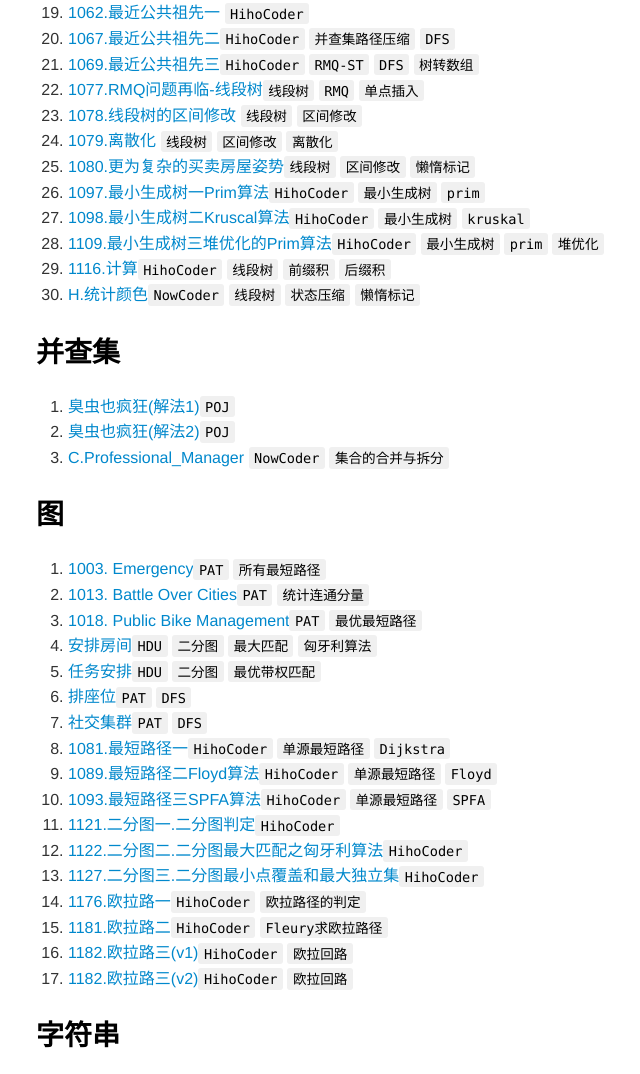
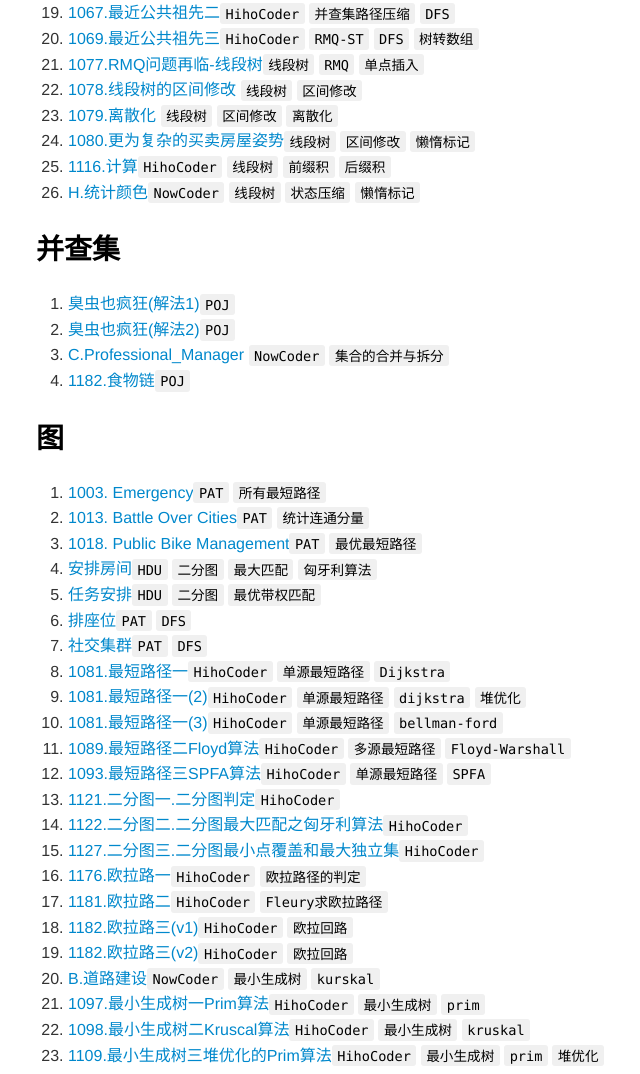
Before and after one commit to faxinwang/faxinwang.github.io, a plain HTML site: page links/algorithms/dataStructure.html in a window 1280 px wide. Shown: the part 1438-2512 px from the top of the page, without its empty margins (147-787 px from the left). Drawn offline with nearby package versions, Linux system fonts and the light colour scheme.

Commit message:
add problems

```diff
--- a/links/algorithms/dataStructure.html
+++ b/links/algorithms/dataStructure.html
@@ -311,9 +311,6 @@ code.language-yaml {
 <p><a href="https://github.com/faxinwang/OJ_NowCoder/blob/master/%E5%89%91%E6%8C%87offer%E7%BC%96%E7%A8%8B%E9%A2%98/23.%E5%88%A4%E6%96%AD%E4%B8%80%E4%B8%AA%E5%BA%8F%E5%88%97%E6%98%AF%E5%90%A6%E6%98%AF%E6%9F%90%E4%B8%AABST%E7%9A%84%E5%90%8E%E7%BB%AD%E9%81%8D%E5%8E%86%E5%BA%8F%E5%88%97.cpp">判断一个序列是否是某个BST的后续遍历序列</a><code>NowCoder</code></p>
 </li>
 <li>
-<p><a href="https://github.com/faxinwang/OJ_NowCoder/blob/master/%E7%AB%9E%E8%B5%9B/2018%E5%B9%B4%E5%85%A8%E5%9B%BD%E5%A4%9A%E6%A0%A1%E7%AE%97%E6%B3%95%E5%AF%92%E5%81%87%E8%AE%AD%E7%BB%83%E8%90%A5%E7%BB%83%E4%B9%A0%E8%B5%9B/%E7%AC%AC%E5%9B%9B%E5%9C%BA/B.%E9%81%93%E8%B7%AF%E5%BB%BA%E8%AE%BE.cpp">道路建设</a><code>NowCoder</code> <code>最小生成树</code> <code>kurskal</code></p>
-</li>
-<li>
 <p><a href="https://github.com/faxinwang/2017_summer_train/blob/master/17.%E6%A0%91%E5%BD%A2%E6%95%B0%E7%BB%84-%E6%A0%91%E7%9A%84%E7%BB%9F%E8%AE%A1.cpp">树的统计</a><code>POJ</code> <code>树形数组</code></p>
 </li>
 <li>
@@ -365,15 +362,6 @@ code.language-yaml {
 <p><a href="https://github.com/faxinwang/HihoCoder/blob/master/dataStructure/1080.%E6%9B%B4%E4%B8%BA%E5%A4%8D%E6%9D%82%E7%9A%84%E4%B9%B0%E5%8D%96%E6%88%BF%E5%B1%8B%E5%A7%BF%E5%8A%BF.cpp">1080.更为复杂的买卖房屋姿势</a><code>线段树</code> <code>区间修改</code> <code>懒惰标记</code></p>
 </li>
 <li>
-<p><a href="https://github.com/faxinwang/HihoCoder/blob/master/dataStructure/1097.%E6%9C%80%E5%B0%8F%E7%94%9F%E6%88%90%E6%A0%91%E4%B8%80Prim%E7%AE%97%E6%B3%95.cpp">1097.最小生成树一Prim算法</a><code>HihoCoder</code> <code>最小生成树</code> <code>prim</code></p>
-</li>
-<li>
-<p><a href="https://github.com/faxinwang/HihoCoder/blob/master/dataStructure/1098.%E6%9C%80%E5%B0%8F%E7%94%9F%E6%88%90%E6%A0%91%E4%BA%8CKruscal%E7%AE%97%E6%B3%95.cpp">1098.最小生成树二Kruscal算法</a><code>HihoCoder</code> <code>最小生成树</code> <code>kruskal</code></p>
-</li>
-<li>
-<p><a href="https://github.com/faxinwang/HihoCoder/blob/master/dataStructure/1109.%E6%9C%80%E5%B0%8F%E7%94%9F%E6%88%90%E6%A0%91%E4%B8%89%E5%A0%86%E4%BC%98%E5%8C%96%E7%9A%84Prim%E7%AE%97%E6%B3%95.cpp">1109.最小生成树三堆优化的Prim算法</a><code>HihoCoder</code> <code>最小生成树</code> <code>prim</code> <code>堆优化</code></p>
-</li>
-<li>
 <p><a href="https://github.com/faxinwang/HihoCoder/blob/master/dataStructure/1116.%E8%AE%A1%E7%AE%97.cpp">1116.计算</a><code>HihoCoder</code> <code>线段树</code> <code>前缀积</code> <code>后缀积</code></p>
 </li>
 <li>
@@ -391,6 +379,9 @@ code.language-yaml {
 </li>
 <li>
 <p><a href="https://github.com/faxinwang/OJ_NowCoder/tree/master/contest/106/C.Professional_Manager.cpp">C.Professional_Manager</a> <code>NowCoder</code> <code>集合的合并与拆分</code></p>
+</li>
+<li>
+<p><a href="https://github.com/faxinwang/OJ_POJ/tree/master/dataStructure/1182.%E9%A3%9F%E7%89%A9%E9%93%BE.cpp">1182.食物链</a><code>POJ</code></p>
 </li>
 </ol>
 <h2 class="mume-header" id="%E5%9B%BE">图</h2>
@@ -421,7 +412,13 @@ code.language-yaml {
 <p><a href="https://github.com/faxinwang/HihoCoder/blob/master/dataStructure/1081.%E6%9C%80%E7%9F%AD%E8%B7%AF%E5%BE%84%E4%B8%80.cpp">1081.最短路径一</a><code>HihoCoder</code> <code>单源最短路径</code> <code>Dijkstra</code></p>
 </li>
 <li>
-<p><a href="https://github.com/faxinwang/HihoCoder/blob/master/dataStructure/1089.%E6%9C%80%E7%9F%AD%E8%B7%AF%E5%BE%84%E4%BA%8CFloyd%E7%AE%97%E6%B3%95.cpp">1089.最短路径二Floyd算法</a><code>HihoCoder</code> <code>单源最短路径</code> <code>Floyd</code></p>
+<p><a href="https://github.com/faxinwang/HihoCoder/blob/master/dataStructure/1081.%E6%9C%80%E7%9F%AD%E8%B7%AF%E5%BE%84%E4%B8%80(2).cpp">1081.最短路径一(2)</a><code>HihoCoder</code> <code>单源最短路径</code> <code>dijkstra</code> <code>堆优化</code></p>
+</li>
+<li>
+<p><a href="https://github.com/faxinwang/HihoCoder/blob/master/dataStructure/1081.%E6%9C%80%E7%9F%AD%E8%B7%AF%E5%BE%84%E4%B8%80(3).cpp">1081.最短路径一(3)</a><code>HihoCoder</code> <code>单源最短路径</code> <code>bellman-ford</code></p>
+</li>
+<li>
+<p><a href="https://github.com/faxinwang/HihoCoder/blob/master/dataStructure/1089.%E6%9C%80%E7%9F%AD%E8%B7%AF%E5%BE%84%E4%BA%8CFloyd%E7%AE%97%E6%B3%95.cpp">1089.最短路径二Floyd算法</a><code>HihoCoder</code> <code>多源最短路径</code> <code>Floyd-Warshall</code></p>
 </li>
 <li>
 <p><a href="https://github.com/faxinwang/HihoCoder/blob/master/dataStructure/1093.%E6%9C%80%E7%9F%AD%E8%B7%AF%E5%BE%84%E4%B8%89SPFA%E7%AE%97%E6%B3%95.cpp">1093.最短路径三SPFA算法</a><code>HihoCoder</code> <code>单源最短路径</code> <code>SPFA</code></p>
@@ -446,6 +443,18 @@ code.language-yaml {
 </li>
 <li>
 <p><a href="https://github.com/faxinwang/HihoCoder/blob/master/dataStructure/1182.%E6%AC%A7%E6%8B%89%E8%B7%AF%E4%B8%89(v2).cpp">1182.欧拉路三(v2)</a><code>HihoCoder</code> <code>欧拉回路</code></p>
+</li>
+<li>
+<p><a href="https://github.com/faxinwang/OJ_NowCoder/blob/master/%E7%AB%9E%E8%B5%9B/2018%E5%B9%B4%E5%85%A8%E5%9B%BD%E5%A4%9A%E6%A0%A1%E7%AE%97%E6%B3%95%E5%AF%92%E5%81%87%E8%AE%AD%E7%BB%83%E8%90%A5%E7%BB%83%E4%B9%A0%E8%B5%9B/%E7%AC%AC%E5%9B%9B%E5%9C%BA/B.%E9%81%93%E8%B7%AF%E5%BB%BA%E8%AE%BE.cpp">B.道路建设</a><code>NowCoder</code> <code>最小生成树</code> <code>kurskal</code></p>
+</li>
+<li>
+<p><a href="https://github.com/faxinwang/HihoCoder/blob/master/dataStructure/1097.1097.%E6%9C%80%E5%B0%8F%E7%94%9F%E6%88%90%E6%A0%91%E4%B8%80Prim%E7%AE%97%E6%B3%95.cpp">1097.最小生成树一Prim算法</a><code>HihoCoder</code> <code>最小生成树</code> <code>prim</code></p>
+</li>
+<li>
+<p><a href="https://github.com/faxinwang/HihoCoder/blob/master/dataStructure/1098.1098.%E6%9C%80%E5%B0%8F%E7%94%9F%E6%88%90%E6%A0%91%E4%BA%8CKruscal%E7%AE%97%E6%B3%95.cpp">1098.最小生成树二Kruscal算法</a><code>HihoCoder</code> <code>最小生成树</code> <code>kruskal</code></p>
+</li>
+<li>
+<p><a href="https://github.com/faxinwang/HihoCoder/blob/master/dataStructure/1109.1109.%E6%9C%80%E5%B0%8F%E7%94%9F%E6%88%90%E6%A0%91%E4%B8%89%E5%A0%86%E4%BC%98%E5%8C%96%E7%9A%84Prim%E7%AE%97%E6%B3%95.cpp">1109.最小生成树三堆优化的Prim算法</a><code>HihoCoder</code> <code>最小生成树</code> <code>prim</code> <code>堆优化</code></p>
 </li>
 </ol>
 <h2 class="mume-header" id="%E5%AD%97%E7%AC%A6%E4%B8%B2">字符串</h2>
@@ -510,7 +519,7 @@ code.language-yaml {
 <p><a href="https://github.com/faxinwang/OJ_NowCoder/tree/master/%E7%AB%9E%E8%B5%9B/105/G.%E5%8F%88%E8%A7%81%E6%96%90%E6%B3%A2%E9%82%A3%E5%A5%91.cpp">G.又见斐波那契</a><code>NowCoder</code> <code>矩阵快速幂</code></p>
 </li>
 <li>
-<p><a href="https://github.com/faxinwang/OJ_jisuanke/tree/master/contest/1340/D.cpp">数列求值</a><code>JiSuanKe</code> <code>矩阵快速幂</code></p>
+<p><a href="https://github.com/faxinwang/OJ_jisuanke/tree/master/contest/1340/D.cpp">D.数列求值</a><code>JiSuanKe</code> <code>矩阵快速幂</code></p>
 </li>
 </ol>
 
```
Also changed, not shown: links/algorithms/dp.html (+3 -0 lines), links/algorithms/greedy.html (+3 -0 lines), links/algorithms/math.html (+3 -0 lines), 4 other files.
